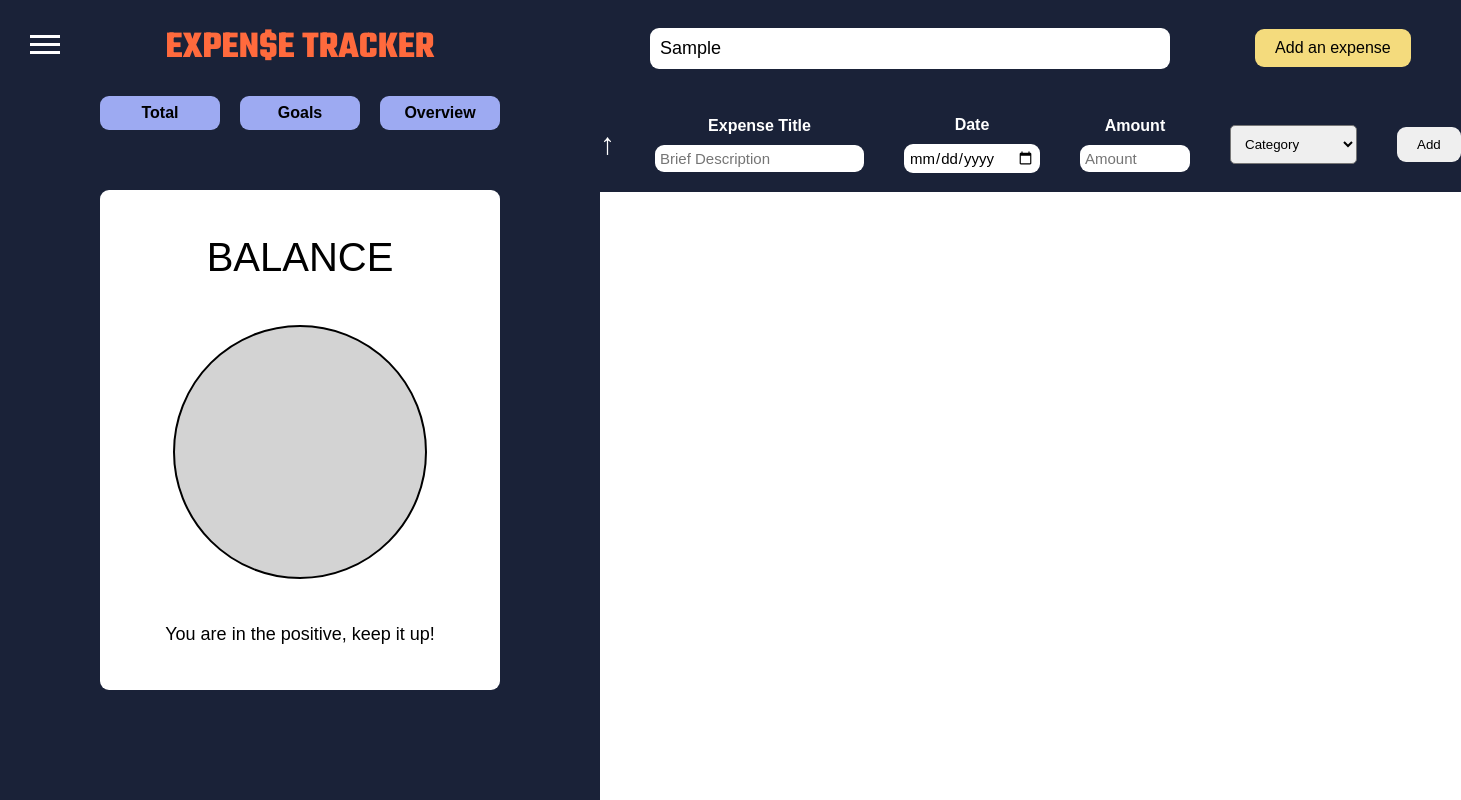
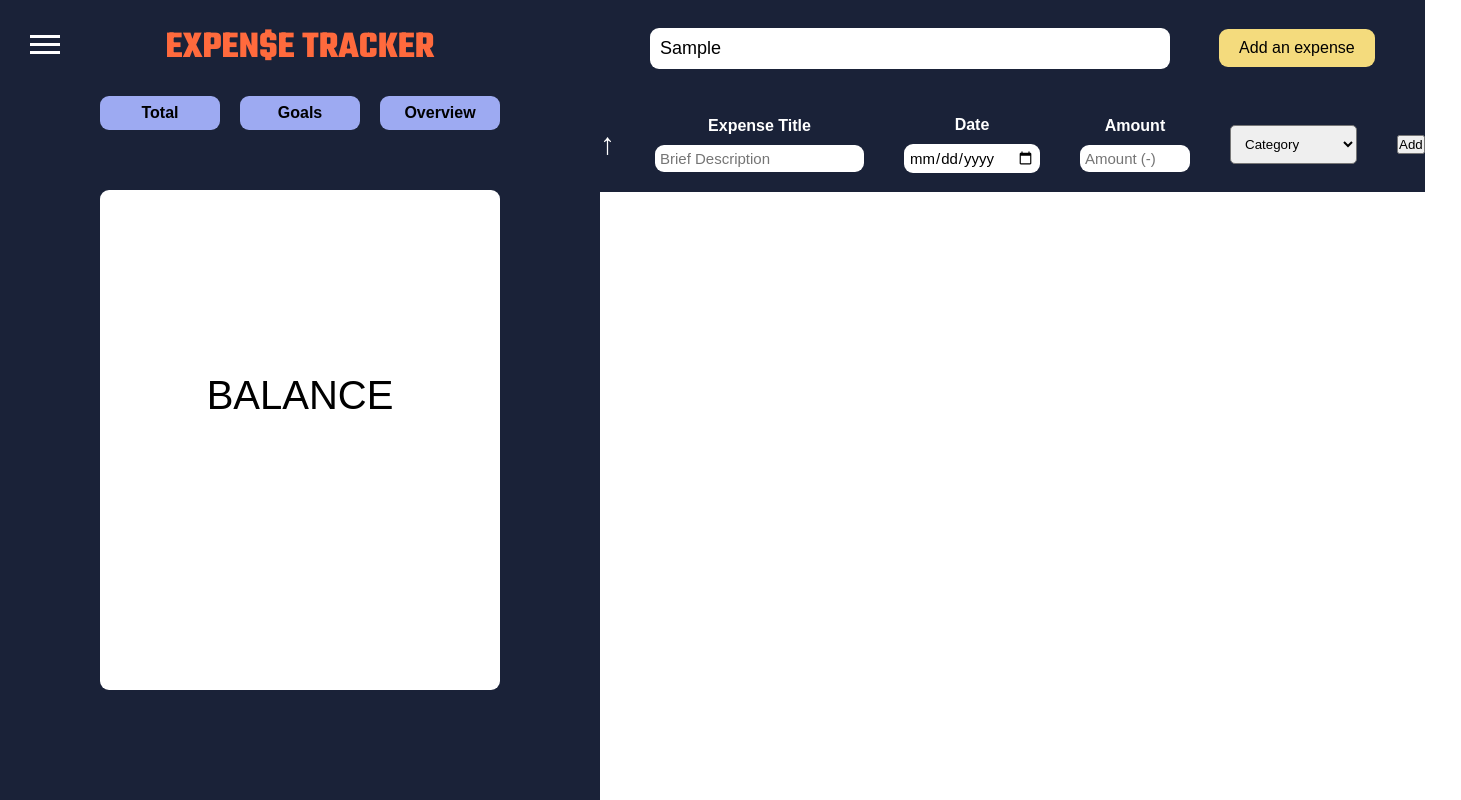
Before and after one commit to EvanWilson9/ExpenseTracker, a plain HTML site: page index.html in a window 1280 px wide. Both pictures are taken after typing "Sample" into the empty fields and a click on the button "Add an expense". Shown: the whole page, 1461 px wide, since content can reach past the window. Drawn offline with Linux system fonts and the light colour scheme.

Commit message:
Update index.html

```diff
--- a/index.html
+++ b/index.html
@@ -38,10 +38,10 @@
     </div>
     <div class="total-container">
       <div class="balance-title">BALANCE</div>
-      <div class="balance"><div id="current-balance"></div></div>
+      <div class="balanceContainer"><div class="balance-amount"></div></div>
       <div class="balance-description-container">
-        <div class="balance-description" id="positive">You are in the positive, keep it up!</div>
-        <div class="balance-description" id="negative">You are in the negative, watch out!</div>
+        <div class="balance-description" id="positive"></div>
+
       </div>
     </div>
     <div class="goals-container">
@@ -84,7 +84,7 @@
       </div>
       <div class="amount-container">
         <div class="title">Amount</div>
-        <input type="text" class="amount-input" placeholder="Amount">
+        <input type="text" class="amount-input" placeholder="Amount (-)">
       </div>
       <div>
         <select name="" id="" class="category-selection">
@@ -96,11 +96,11 @@
         </select>
       </div>
       <div>
-        <button class="add-btn">Add</button>
+        <button class="btn">Add</button>
       </div>
     </div>
     <div class="expense-container">
-      <ul></ul>
+      <ul class="list-container"></ul>
     </div>
   </div>
   <script src="script.js"></script>
```
